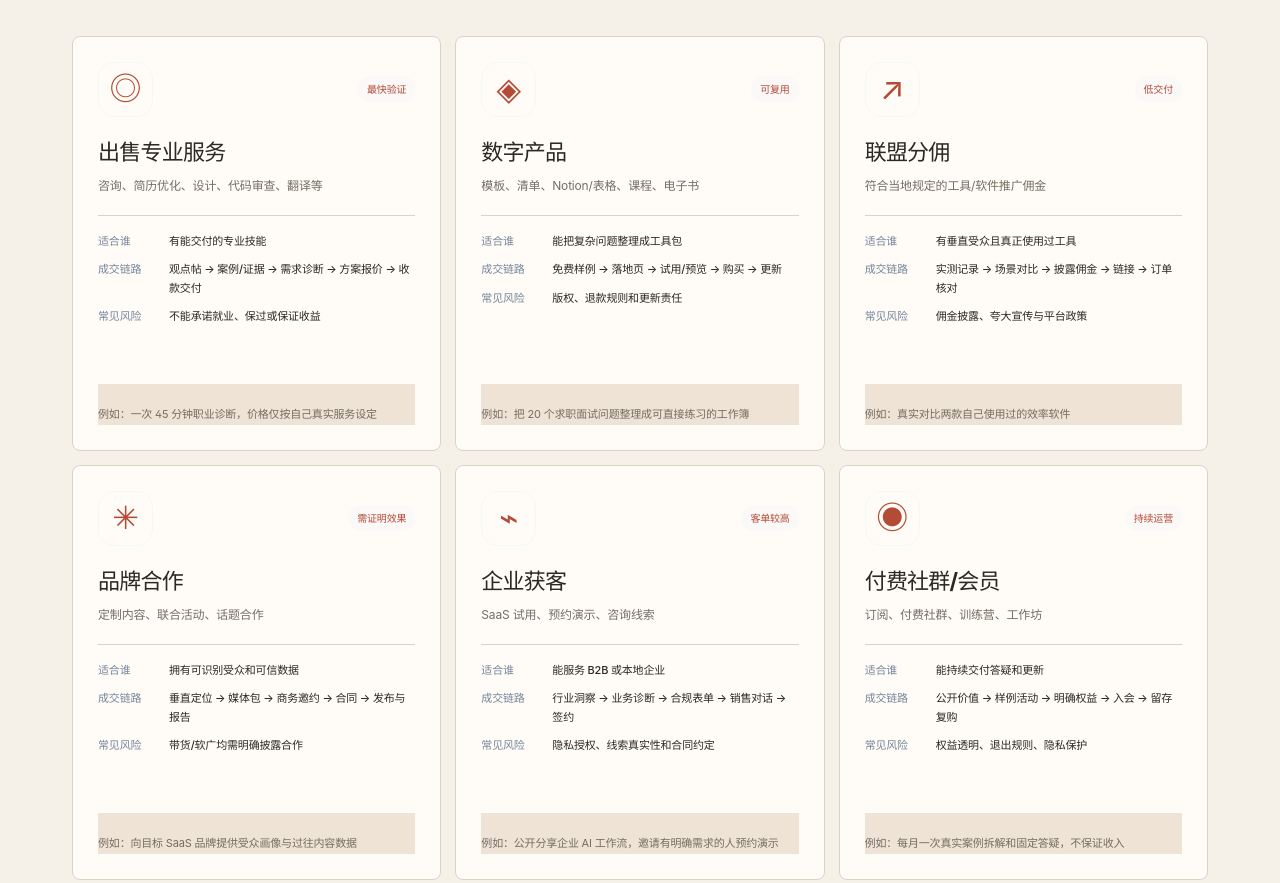
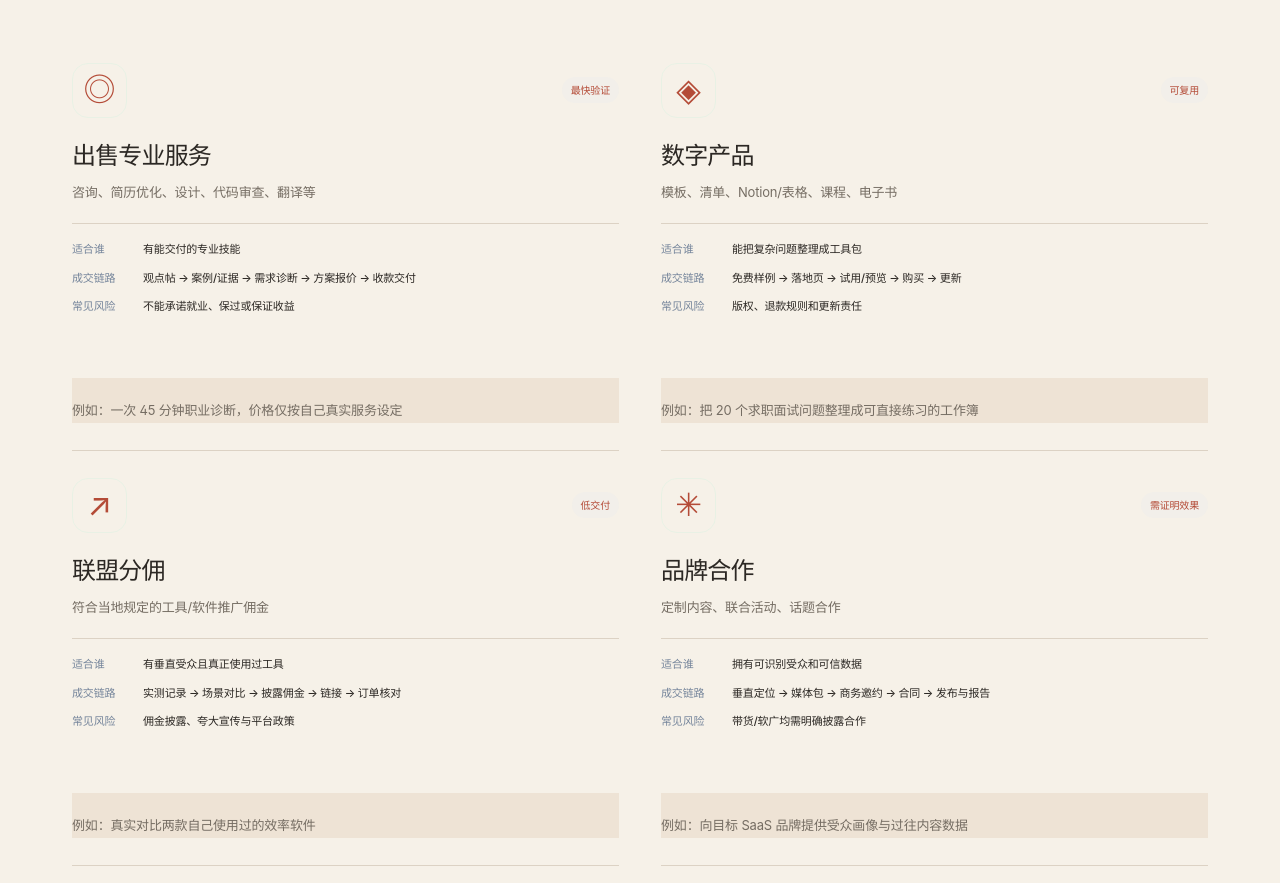
Before and after one commit to AIPMAndy/threads-income-handbook, a plain HTML site: page index.html in a window 1280 px wide. Shown: the part 1515-2398 px from the top of the page. Drawn offline with Linux system fonts and the light colour scheme.

Commit message:
design: replace generic card grids with editorial indexes

```diff
--- a/assets/style.css
+++ b/assets/style.css
@@ -173,3 +173,14 @@ body{font-size:15px}
 :where(.funnel-footer,.daily-end,.calc-right,.plan-progress,.bar-track){background:var(--ed-soft)!important;color:var(--ed-ink)!important;border-color:var(--ed-line)!important}
 :where(.source-item,.faq-list details,.toc-link){border-color:var(--ed-line)!important}
 :where(.text-button,.inline-link,.source-arrow,.section-index){color:var(--ed-accent)!important}
+
+
+/* Editorial index treatment: fewer boxed panels, stronger reading rhythm. */
+:where(.route-grid){display:grid!important;grid-template-columns:repeat(2,minmax(0,1fr))!important;gap:0 42px!important}
+:where(.route-grid>.route-card){background:transparent!important;border:0!important;border-bottom:1px solid var(--ed-line)!important;border-radius:0!important;padding:27px 0!important;box-shadow:none!important;transform:none!important;outline:none!important}
+:where(.route-grid>.route-card.featured){outline:none!important}
+:where(.route-grid>.route-card):hover{background:transparent!important;border-bottom-color:var(--ed-accent)!important}
+:where(.route-grid>.route-card):before,:where(.route-grid>.route-card):after{display:none!important}
+:where(.route-grid>.route-card h3){font-size:clamp(19px,2.1vw,24px)!important;line-height:1.35!important}
+:where(.route-grid>.route-card p){font-size:13px!important;line-height:1.8!important}
+@media(max-width:700px){:where(.route-grid){grid-template-columns:1fr!important;gap:0!important}}
```
